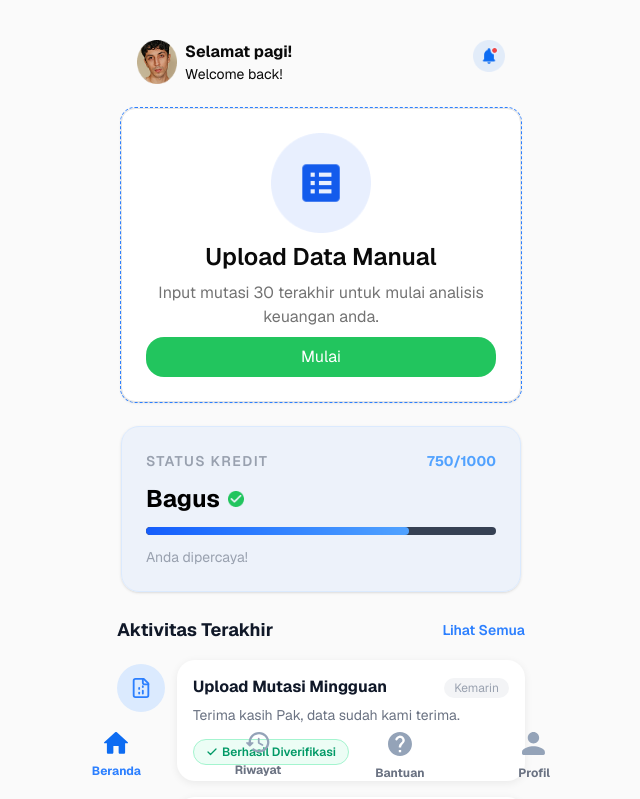
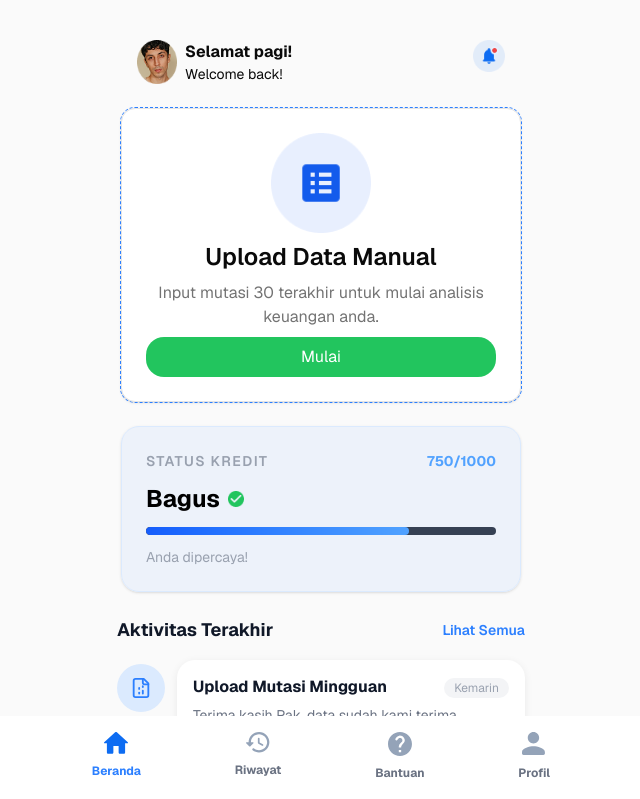
Before and after one commit to faradisyulianto20/minhack-fe, a Next.js app: page / in a window 1280 px wide. Shown: the top 799 px of the page, without its empty margins (319-959 px from the left). Built offline with nearby package versions, Linux system fonts and the light colour scheme; no server answers.

Commit message:
fix: add background navbar

```diff
--- a/src/app/components/layout/navbar.tsx
+++ b/src/app/components/layout/navbar.tsx
@@ -11,7 +11,7 @@ const menu = [
 
 export default function Navbar() {
   return (
-    <nav className="p-4 w-full max-w-2xl flex justify-between fixed bottom-0 mx-auto">
+    <nav className="p-4 w-full max-w-2xl flex justify-between fixed bottom-0 mx-auto bg-white">
       <div className="flex w-full gap-2 justify-around px-12">
         {
             menu.map((item) => (
```
